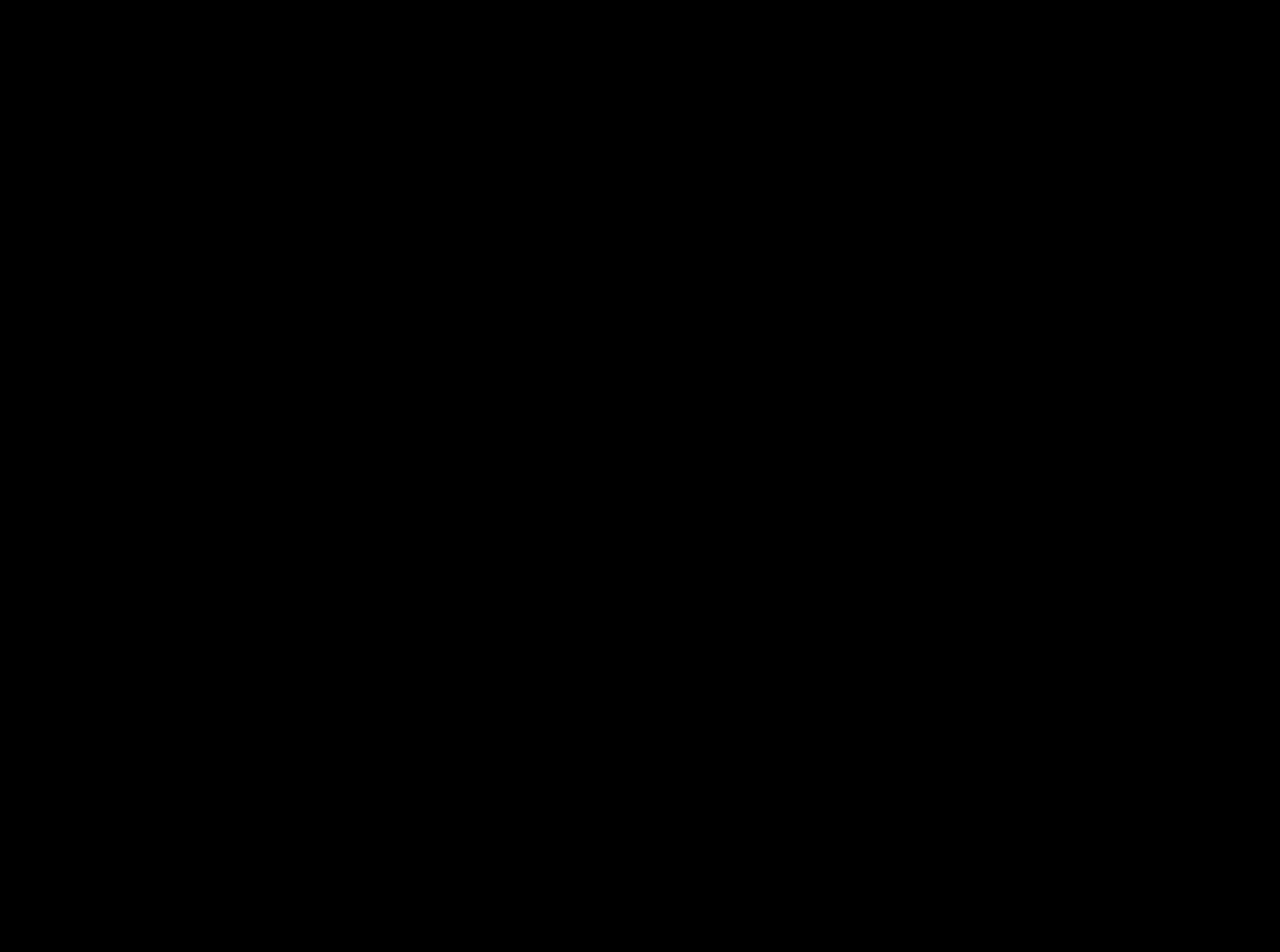
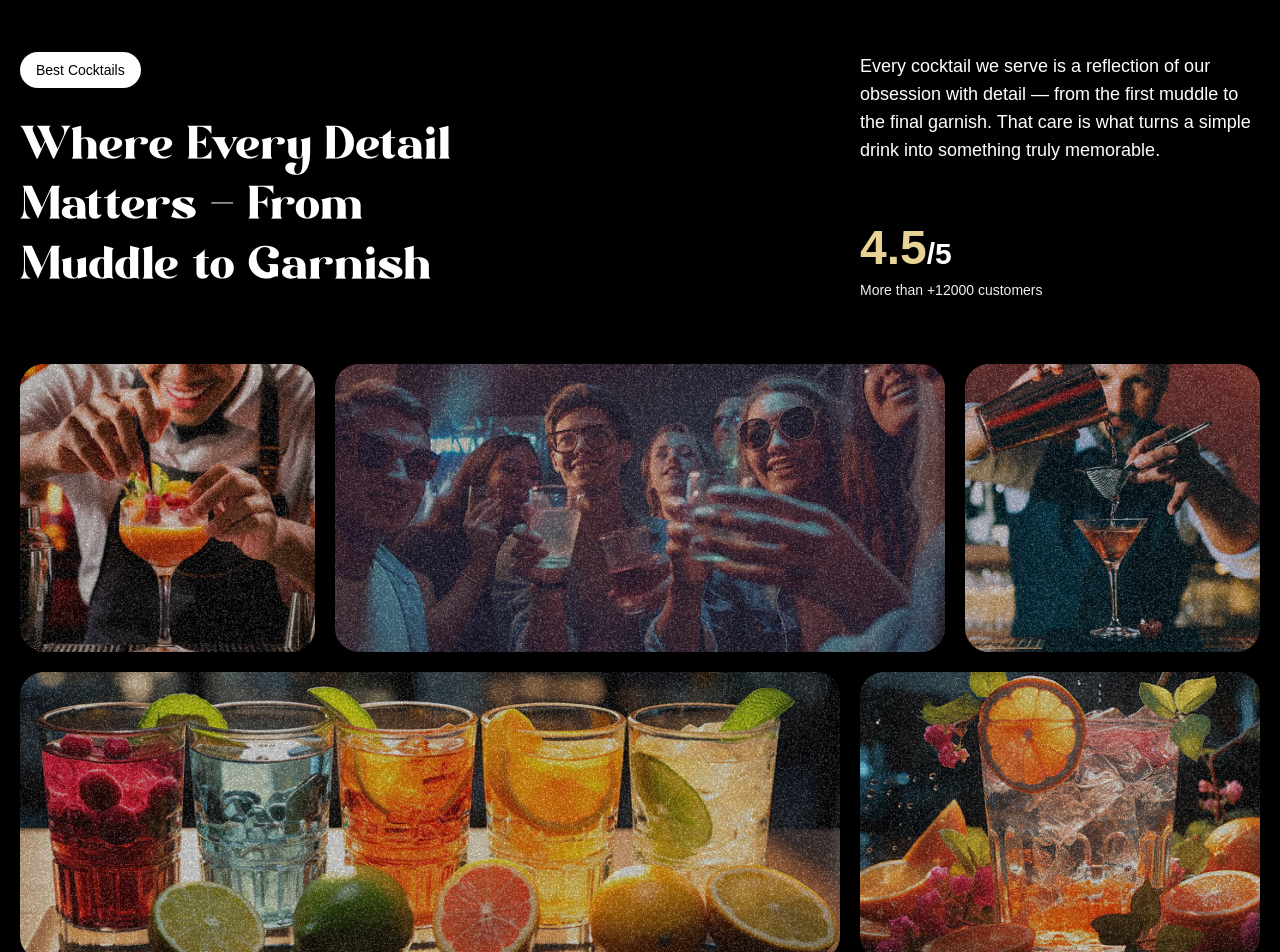
Before and after one commit to Himanshu-Gupta365/Mojito, a React (Vite) app: page / in a window 1280 px wide. Shown: the part 1660-2612 px from the top of the page. Before the commit the page ends 1600 px from the top, so only its background shows below. Built offline with nearby package versions, Linux system fonts and the light colour scheme; a web font is replaced by a local one.

Commit message:
New changes added

```diff
--- a/src/App.jsx
+++ b/src/App.jsx
@@ -4,6 +4,8 @@
 import Navbar from './components/Navbar';
 import Hero from './components/Hero';
 import Cocktails from './components/Cocktails';
+import About from './components/About';
+import Art from './components/Art';
 
 gsap.registerPlugin(ScrollTrigger, SplitText);
 
@@ -13,6 +15,8 @@
         <Navbar/>
         <Hero/>
         <Cocktails/>
+        <About/>
+        <Art/>
 
     </main>
   )
--- /dev/null
+++ b/src/components/About.jsx
@@ -0,0 +1,89 @@
+import React from "react";
+import gsap from "gsap";
+import { SplitText } from "gsap/all";
+import { useGSAP } from "@gsap/react";
+
+const About = () => {
+     useGSAP(() => {
+	const titleSplit = SplitText.create('#about h2', {
+	 type: 'words'
+	})
+
+	const scrollTimeline = gsap.timeline({
+	 scrollTrigger: {
+		trigger: '#about',
+		start: 'top center'
+	 }
+	})
+
+	scrollTimeline
+	 .from(titleSplit.words, {
+		opacity: 0, duration: 1, yPercent: 100, ease: 'expo.out', stagger: 0.02
+	})
+	 .from('.top-grid div, .bottom-grid div', {
+		opacity: 0, duration: 1, ease: 'power1.inOut', stagger: 0.04,
+	}, '-=0.5')
+ })
+
+  return (
+    <div id="about">
+      <div className="mb-16 md:px-0 px-5">
+        <div className="content">
+          <div className="md:col-span-8">
+            <p className="badge">Best Cocktails</p>
+            <h2>
+              Where Every Detail Matters <span className="text-white">-</span>{" "}
+              From Muddle to Garnish
+            </h2>
+          </div>
+
+          <div className="sub-content">
+            <p>
+              Every cocktail we serve is a reflection of our obsession with
+              detail — from the first muddle to the final garnish. That care is
+              what turns a simple drink into something truly memorable.
+            </p>
+            <div>
+              <p className="md:text-3xl text-xl font-bold">
+                <span>4.5</span>/5
+              </p>
+              <p className="text-sm text-white-100">
+                More than +12000 customers
+              </p>
+            </div>
+          </div>
+        </div>
+      </div>
+
+      <div className="top-grid">
+        <div className="md:col-span-3">
+           <div className="noisy"/>
+            <img src="/images/abt1.png" alt="grid-img-1" />
+        </div>
+
+        <div className="md:col-span-6">
+           <div className="noisy"/>
+            <img src="/images/abt2.png" alt="grid-img-2" />
+        </div>
+
+        <div className="md:col-span-3">
+           <div className="noisy"/>
+            <img src="/images/abt5.png" alt="grid-img-5" />
+        </div>
+
+         <div className="md:col-span-8">
+           <div className="noisy"/>
+            <img src="/images/abt3.png" alt="grid-img-3" />
+        </div>
+
+         <div className="md:col-span-4">
+           <div className="noisy"/>
+            <img src="/images/abt4.png" alt="grid-img-4" />
+        </div>
+      </div>
+
+    </div>
+  );
+};
+
+export default About;
--- /dev/null
+++ b/src/components/Art.jsx
@@ -0,0 +1,80 @@
+import React from "react";
+import { featureLists, goodLists } from "../../constants";
+import { useGSAP } from "@gsap/react";
+import gsap from "gsap";
+import { ScrollTrigger, SplitText } from "gsap/all";
+import { useMediaQuery } from "react-responsive";
+
+gsap.registerPlugin(ScrollTrigger, SplitText);
+
+
+const Art = () => {
+    const isMobile = useMediaQuery({ maxWidth: 767 });
+    useGSAP(()=>{
+        const start = isMobile ? "top 20%" : "top top";
+
+        const maskTimeline = gsap.timeline({
+            scrollTrigger: {
+                trigger: "#art",
+                start,
+                end: "bottom center",
+                scrub:1.5,
+                pin: true,
+            }
+        });
+
+        maskTimeline
+        .to('.will-fade',{ opacity:0, stagger:0.2, ease:'power1.inOut',})
+        .to('.masked-img', { scale: 1.3, maskPosition: 'center', maskSize: '400%', duration: 1, ease: 'power1.inOut '})
+	    .to('#masked-content', { opacity: 1, duration: 1, ease: 'power1.inOut'})
+    })
+
+
+
+  return (
+    <div id="art">
+      <div className="container mx-auto h-full pt-20">
+        <h2 className="will-fade">THE ART</h2>
+
+        <div className="content">
+          <ul className="space-y-4 will-fade">
+            {goodLists.map((feature, index) => (
+              <li key={index} className="flex items-center gap-2">
+                <img src="/images/check.png" alt="check" />
+                <p>{feature}</p>
+              </li>
+            ))}
+          </ul>
+
+          <div className="cocktail-img">
+            <img
+              src="/images/under-img.jpg"
+              alt="cocktail"
+              className="abs-center masked-img size-full object-contain"
+            />
+          </div>
+
+          <ul className="space-y-4 will-fade">
+            {featureLists.map((feature, index) => (
+              <li key={index} className="flex items-center justify-start gap-2">
+                <img src="/images/check.png" alt="check" />
+                <p className="md:w-fit w-60">{feature}</p>
+              </li>
+            ))}
+          </ul>
+        </div>
+
+        <div className="masked-container">
+          <h2 className="will-fade">Sip-Worthy Perfection</h2>
+          <div id="masked-content">
+            <h3 >Made with Craft, Poured with Passion</h3>
+            <p>
+              This isn't just a drink. It's a carefully crafted moment made just for you.</p>
+          </div>
+        </div>
+      </div>
+    </div>
+  );
+};
+
+export default Art;
--- a/src/components/Cocktails.jsx
+++ b/src/components/Cocktails.jsx
@@ -28,7 +28,7 @@
         id="c-right-leaf"
       />
 
-      <div className="list">
+      <div className="list p-10">
         <div className="popular">
           <h2>Most Popular Cocktails: </h2>
 
--- a/src/components/Hero.jsx
+++ b/src/components/Hero.jsx
@@ -6,7 +6,7 @@
 
 const Hero = () => {
   const videoRef = useRef();
-  const isMobile = useMediaQuery({ maxWidth: 768 });
+  const isMobile = useMediaQuery({ maxWidth: 767 });
 
   useGSAP(() => {
     const heroSplit = new SplitText(".title", { type: "chars,words" });
@@ -64,7 +64,7 @@
 
   return (
     <>
-      <section id="hero" className="noisy">
+      <section id="hero" className="noisy ">
         <h1 className="title">MOJITO</h1>
 
         <img
@@ -78,7 +78,7 @@
           className="right-leaf"
         />
 
-        <div className="body">
+        <div className="body p-10">
           <div className="content">
             <div className="space-y-5 hidden md:block">
               <p>Cool. Crisp. Classic</p>
```
